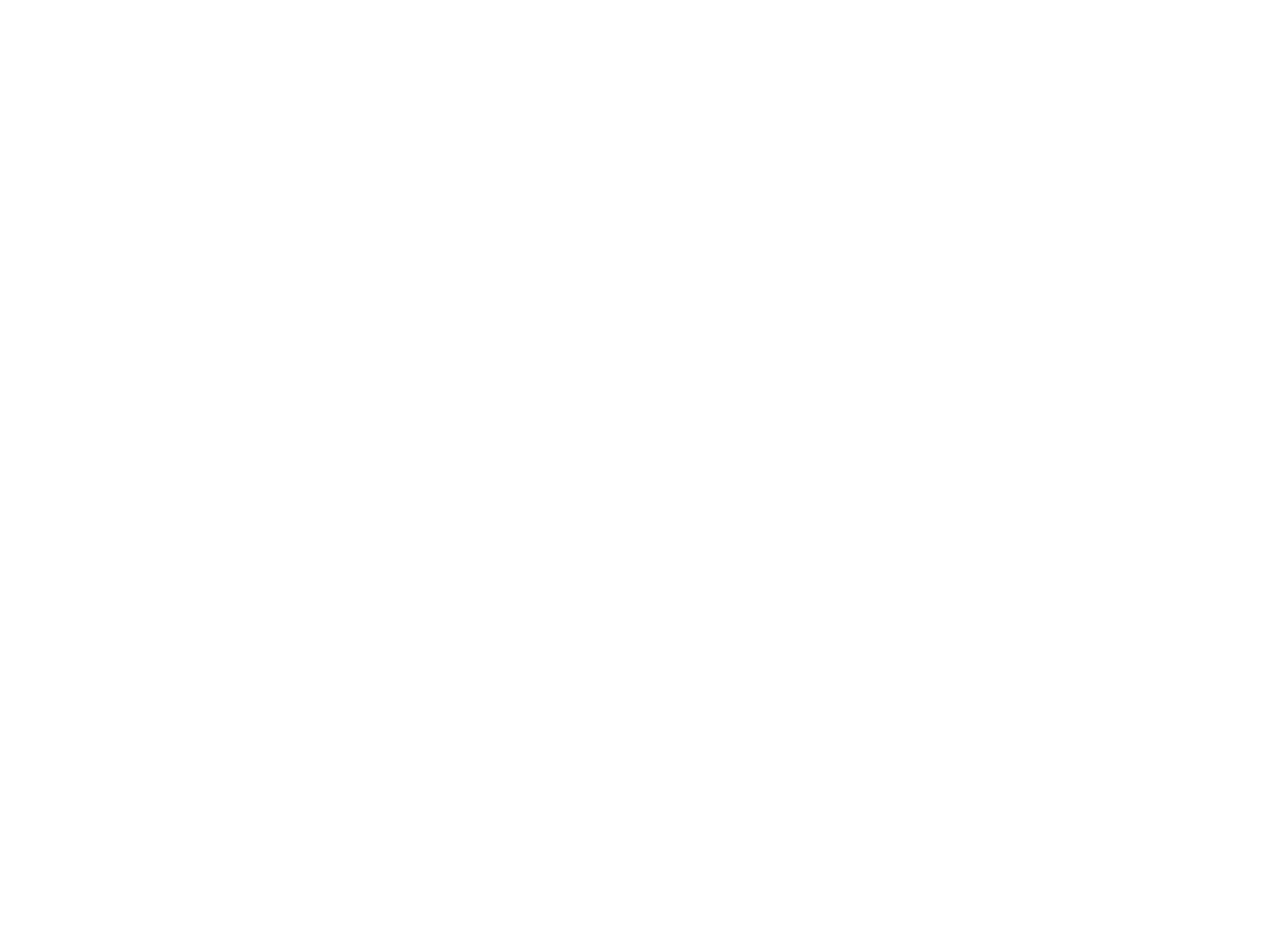
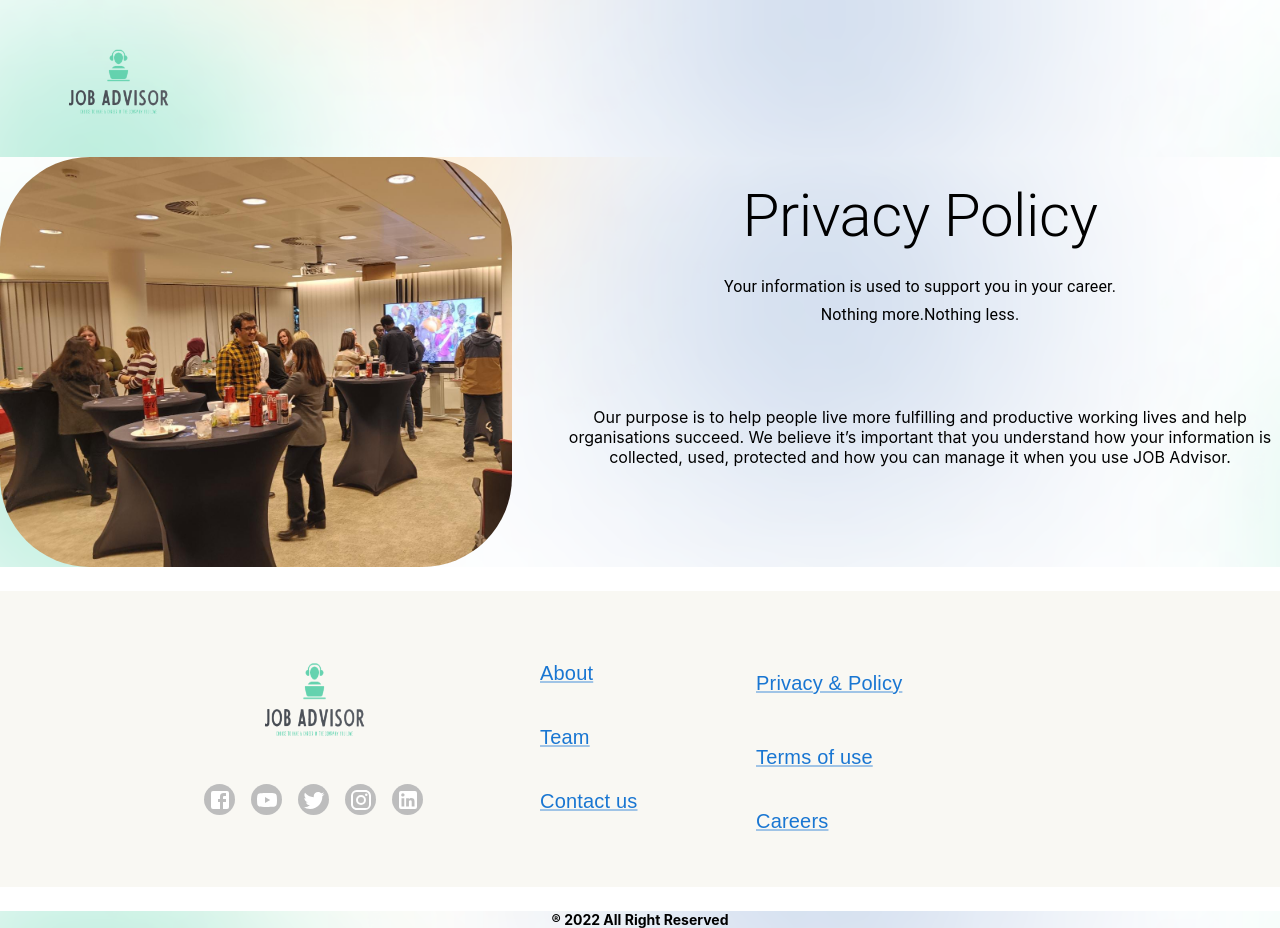
Before and after one commit to Job-Advisor-project/FrontEnd, a React (Create React App) app in the folder react/: page /privacy in a window 1280 px wide. Before the commit this address had no page. Before the commit the page ends 800 px from the top, so only its background shows below. Built offline with nearby package versions, Linux system fonts and the light colour scheme.

Commit message:
privacy policy added

```diff
--- a/react/src/App.js
+++ b/react/src/App.js
@@ -6,6 +6,7 @@ import CompanyOverview from "./pages/CompanyOverview";
 import HomePage from "./pages/Home";
 import SearchResult from "./pages/SearchResult";
 import ContactUs from "./pages/ContactUs";
+import Privacy from "./pages/Privacy";
 
 export default function App() {
   const [tag, setTag] = useState("work&life");
@@ -32,6 +33,7 @@ export default function App() {
           <Route path="/aboutUs" element={<AboutUs />} />
           <Route path="/team" element={<Team />} />
           <Route path="/contact" element={<ContactUs />} />
+          <Route path="/privacy" element={<Privacy />} />
         </Routes>
       </Router>
     </div>
--- a/react/src/components/Footer.jsx
+++ b/react/src/components/Footer.jsx
@@ -18,6 +18,7 @@ export default function Footer() {
       <Box
         sx={{
           backgroundImage: `url('${process.env.PUBLIC_URL}/assets/footer-bg.png')`,
+          backgroundRepeat: "no-repeat",
           alignItems: "stretch",
           backgroundPosition: "center",
           backgroundSize: "cover",
@@ -62,7 +63,7 @@ export default function Footer() {
             <List>
               <ListItemText>
                 <Typography
-                  lineHeight={4}
+                  lineHeight={3}
                   sx={{
                     fontFamily: "sans-serif",
                     fontSize: {
@@ -77,7 +78,7 @@ export default function Footer() {
               </ListItemText>
               <ListItemText>
                 <Typography
-                  lineHeight={4}
+                  lineHeight={3}
                   sx={{
                     fontFamily: "sans-serif",
                     fontSize: {
@@ -92,7 +93,7 @@ export default function Footer() {
               </ListItemText>
               <ListItemText>
                 <Typography
-                  lineHeight={4}
+                  lineHeight={3}
                   sx={{
                     fontFamily: "sans-serif",
                     fontSize: {
@@ -126,7 +127,7 @@ export default function Footer() {
               </ListItemText>
               <ListItemText>
                 <Typography
-                  lineHeight={4}
+                  lineHeight={3}
                   sx={{
                     fontFamily: "sans-serif",
                     fontSize: {
@@ -142,7 +143,7 @@ export default function Footer() {
 
               <ListItemText>
                 <Typography
-                  lineHeight={4}
+                  lineHeight={3}
                   sx={{
                     fontFamily: "sans-serif",
                     fontSize: {
--- /dev/null
+++ b/react/src/components/PrivacyPolicy.jsx
@@ -0,0 +1,64 @@
+import { Box, Typography } from "@mui/material";
+
+export default function PrivacyPolicy() {
+  return (
+    <Box
+      sx={{
+        display: "flex",
+        justifyContent: "right",
+        alignItems: "center",
+        margin: "0px",
+        backgroundImage: `url('${process.env.PUBLIC_URL}/assets/background.png')`,
+        backgroundRepeat: "no-repeat",
+        backgroundPosition: "center",
+        backgroundSize: "cover",
+        height: "auto",
+        maxWidth: "100%",
+      }}
+    >
+      <img
+        src="../../assets/workpicture2.png"
+        alt="Team"
+        style={{ width: "652px", height: "410px", borderRadius: "90px" }}
+      />
+      <div
+        style={{
+          display: "flex",
+          flexDirection: "column",
+          alignSelf: "center",
+          marginLeft: "3rem",
+        }}
+      >
+        <Typography
+          variant="h2"
+          style={{
+            textAlign: "center",
+            fontWeight: "700px",
+          }}
+          gutterBottom
+        >
+          Privacy Policy
+        </Typography>
+        <Typography
+          variant="subtitle1"
+          style={{ textAlign: "center", marginBottom: "78px" }}
+          gutterBottom
+        >
+          Your information is used to support you in your career.
+          <br></br>
+          Nothing more.Nothing less.
+        </Typography>
+        <Typography
+          variant="paragrapgh"
+          style={{ textAlign: "center", marginBottom: "78px" }}
+          gutterBottom
+        >
+          Our purpose is to help people live more fulfilling and productive
+          working lives and help organisations succeed. We believe it’s
+          important that you understand how your information is collected, used,
+          protected and how you can manage it when you use JOB Advisor.
+        </Typography>
+      </div>
+    </Box>
+  );
+}
--- /dev/null
+++ b/react/src/pages/Privacy.jsx
@@ -0,0 +1,13 @@
+import Header from "../components/Header";
+import Footer from "../components/Footer";
+import PrivacyPolicy from "../components/PrivacyPolicy";
+
+export default function Privacy() {
+  return (
+    <>
+      <Header></Header>
+      <PrivacyPolicy></PrivacyPolicy>
+      <Footer></Footer>
+    </>
+  );
+}
```
Also changed, not shown: react/public/assets/workpicture2.png (added).
